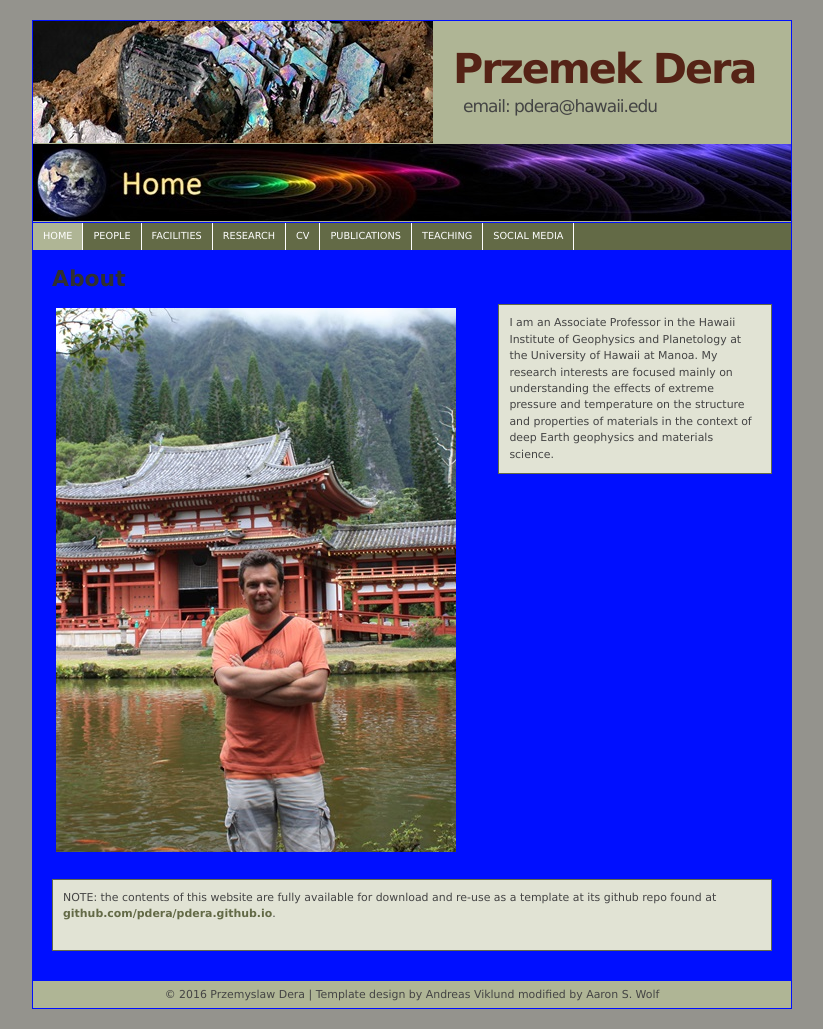
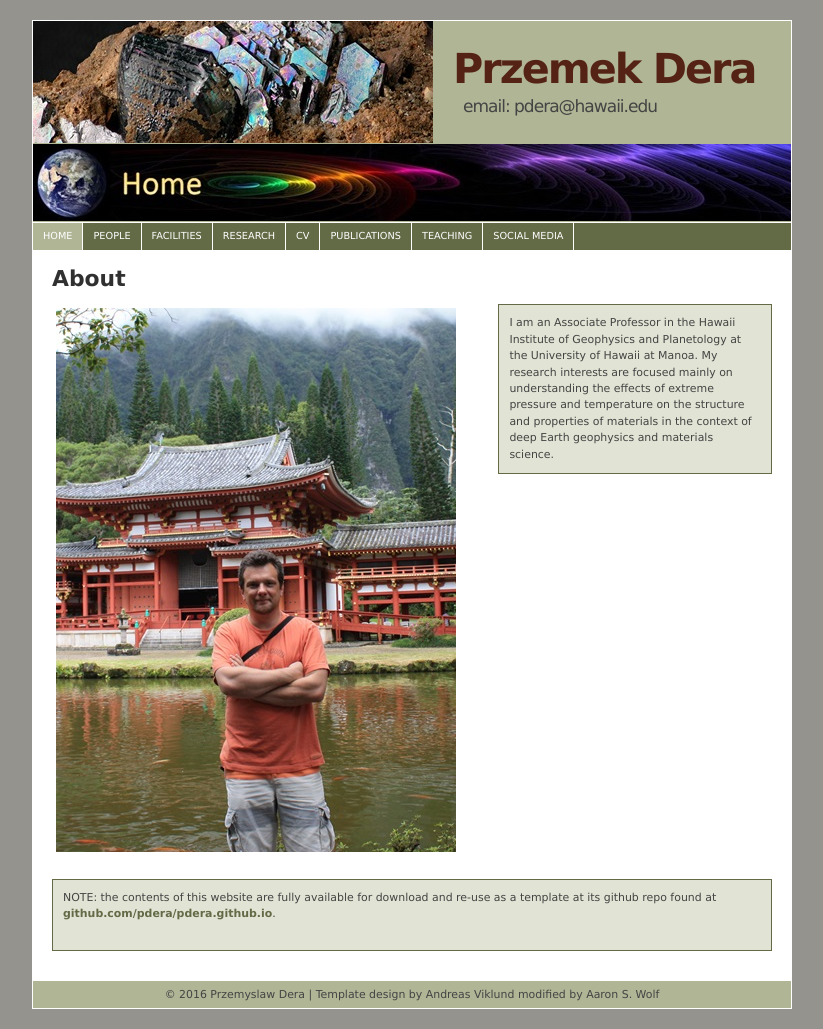
Before and after one commit to pdera/pdera.github.io, a Jekyll site: the page built from index.md, in a window 1280 px wide. Shown: the whole page, without its empty margins (228-1051 px from the left). Built offline with Jekyll 4.4.1, drawn with Linux system fonts in a browser that asks for light colours.

Commit message:
revert color change

```diff
--- a/css/main_pd.css
+++ b/css/main_pd.css
@@ -40,7 +40,7 @@ code.has-jax {font: inherit;
 	height:77px}
 
 /* Header and navigation styles */
-#container {width:760px; margin:20px auto; padding:1px 0; text-align:left; background:#000fff; color:#303030;}
+#container {width:760px; margin:20px auto; padding:1px 0; text-align:left; background:#ffffff; color:#303030;}
 #header {height:201px; width:758px; margin:0 1px 1px 1px; background:#AFB595; color:#444;}
 #header h1 {padding:40px 0 0 420px; font-size:3.4em; color:#552316; letter-spacing:-2px; font-weight:bold;}
 #header h2 {margin:20px 0 0 430px; font-size:1.4em; color:#444; letter-spacing:-1px; font-weight:normal;}
```
